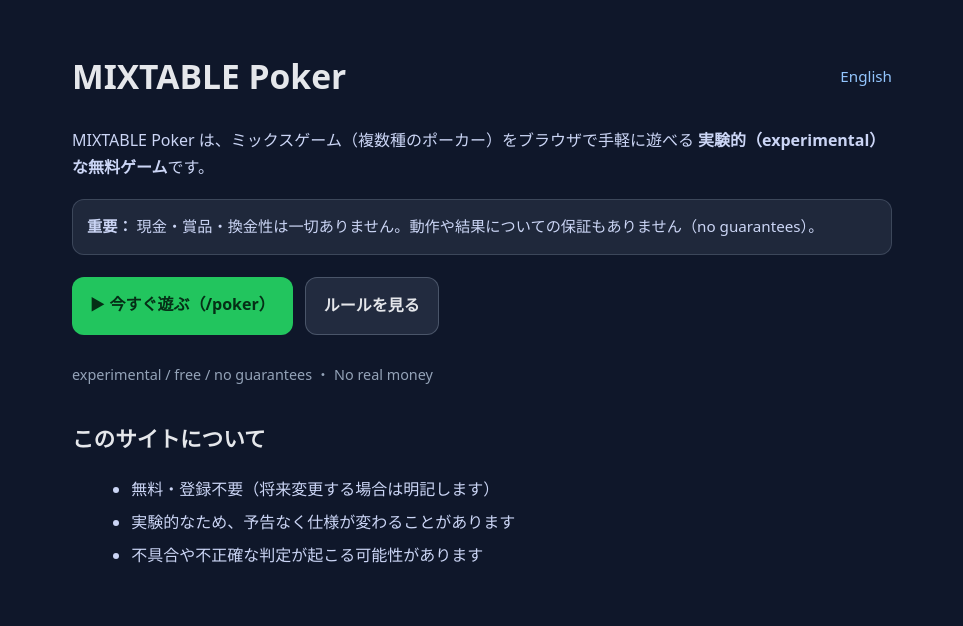
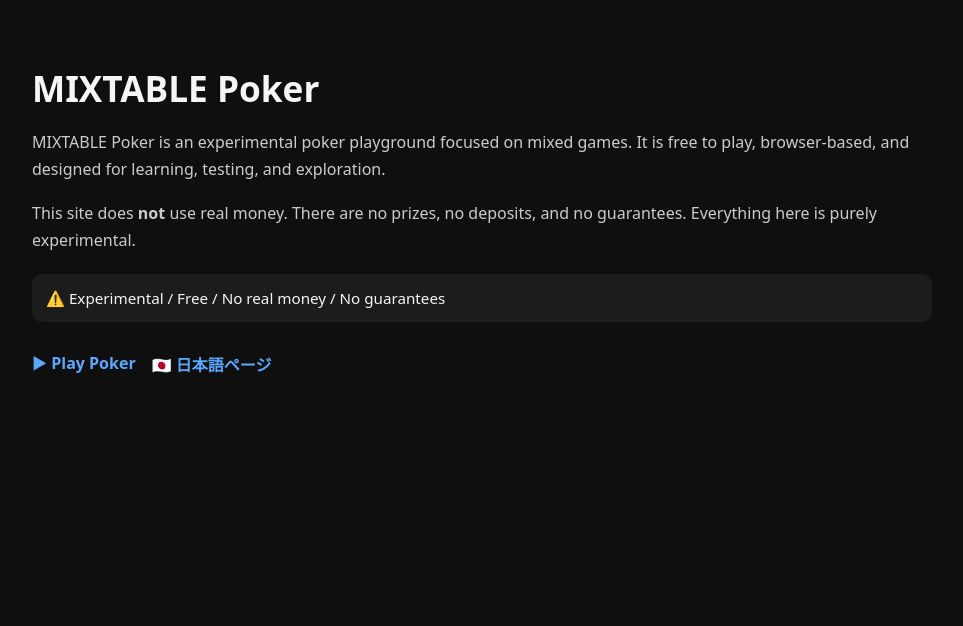
Before and after one commit to kanno596346-design/vite-project, a website built with Vite: page ja/index.html in a window 1280 px wide. Shown: the whole page, without its empty margins (158-1121 px from the left). Built offline with nearby package versions, Linux system fonts and the light colour scheme.

Commit message:
add SEO top + ja + redirects

```diff
--- /dev/null
+++ b/_redirects.txt
@@ -0,0 +1 @@
+/ /poker/ 301
--- a/ja/index.html
+++ b/ja/index.html
@@ -1,131 +1,89 @@
 <!DOCTYPE html>
-<html lang="ja">
+<html lang="en">
   <head>
     <meta charset="UTF-8" />
     <meta name="viewport" content="width=device-width, initial-scale=1.0" />
 
-    <title>MIXTABLE Poker｜実験的な無料ポーカー</title>
+    <title>MIXTABLE Poker – Experimental Free Poker Games</title>
     <meta
       name="description"
-      content="MIXTABLE Poker は実験的（experimental）な無料のポーカーゲームです。現金・賞品・換金性は一切なく、動作や結果の保証もありません。ブラウザで今すぐ遊べます。"
+      content="MIXTABLE Poker is an experimental, free-to-play poker platform. No real money, no prizes, no guarantees. Play mixed poker variants directly in your browser."
     />
     <meta name="robots" content="index, follow" />
 
     <!-- hreflang -->
-    <link rel="alternate" href="/" hreflang="en" />
-    <link rel="alternate" href="/ja/" hreflang="ja" />
-    <link rel="alternate" href="/" hreflang="x-default" />
+    <link rel="alternate" href="https://mixtable.io/" hreflang="en" />
+    <link rel="alternate" href="https://mixtable.io/ja/" hreflang="ja" />
+    <link rel="alternate" href="https://mixtable.io/" hreflang="x-default" />
 
     <style>
       body {
-        font-family: system-ui, -apple-system, BlinkMacSystemFont, sans-serif;
+        font-family: system-ui, -apple-system, BlinkMacSystemFont,
+          "Segoe UI", sans-serif;
         margin: 0;
-        padding: 0;
-        background: #0f172a;
-        color: #e5e7eb;
+        padding: 40px 20px;
+        background: #0f0f0f;
+        color: #f5f5f5;
+      }
+      .wrap {
+        max-width: 900px;
+        margin: 0 auto;
+      }
+      h1 {
+        font-size: 2.2rem;
+        margin-bottom: 0.5em;
+      }
+      p {
         line-height: 1.7;
+        color: #ccc;
       }
-      main {
-        max-width: 820px;
-        margin: 0 auto;
-        padding: 48px 20px;
-      }
-      header {
-        display: flex;
-        align-items: center;
-        justify-content: space-between;
-        gap: 12px;
-        margin-bottom: 22px;
-      }
-      .lang a {
-        color: #93c5fd;
-        text-decoration: none;
+      .note {
+        margin-top: 20px;
+        padding: 14px;
+        background: #1c1c1c;
+        border-radius: 10px;
         font-size: 0.95rem;
       }
-      h1 {
-        font-size: 2.1rem;
-        margin: 0;
+      .links {
+        margin-top: 30px;
+        display: flex;
+        gap: 16px;
+        flex-wrap: wrap;
       }
-      p {
-        margin: 14px 0;
-        color: #cbd5f5;
+      a {
+        color: #5aa9ff;
+        text-decoration: none;
+        font-weight: 600;
       }
-      .ctaRow {
-        display: flex;
-        gap: 12px;
-        flex-wrap: wrap;
-        margin-top: 22px;
-      }
-      .cta {
-        display: inline-block;
-        padding: 14px 18px;
-        border-radius: 12px;
-        text-decoration: none;
-        font-weight: 700;
-      }
-      .primary {
-        background: #22c55e;
-        color: #052e16;
-      }
-      .secondary {
-        background: rgba(148, 163, 184, 0.15);
-        color: #e5e7eb;
-        border: 1px solid rgba(148, 163, 184, 0.35);
-      }
-      .panel {
-        margin-top: 18px;
-        padding: 14px 14px;
-        border-radius: 12px;
-        background: rgba(148, 163, 184, 0.12);
-        border: 1px solid rgba(148, 163, 184, 0.25);
-        color: #cbd5f5;
-        font-size: 0.95rem;
-      }
-      .note {
-        margin-top: 28px;
-        font-size: 0.9rem;
-        color: #94a3b8;
-      }
-      ul {
-        margin: 10px 0 0 1.2em;
-        color: #cbd5f5;
-      }
-      li {
-        margin: 6px 0;
+      a:hover {
+        text-decoration: underline;
       }
     </style>
   </head>
 
   <body>
-    <main>
-      <header>
-        <h1>MIXTABLE Poker</h1>
-        <div class="lang"><a href="/">English</a></div>
-      </header>
+    <div class="wrap">
+      <h1>MIXTABLE Poker</h1>
 
       <p>
-        MIXTABLE Poker は、ミックスゲーム（複数種のポーカー）をブラウザで手軽に遊べる
-        <strong>実験的（experimental）な無料ゲーム</strong>です。
+        MIXTABLE Poker is an experimental poker playground focused on mixed
+        games. It is free to play, browser-based, and designed for learning,
+        testing, and exploration.
       </p>
 
-      <div class="panel">
-        <strong>重要：</strong>
-        現金・賞品・換金性は一切ありません。動作や結果についての保証もありません（no guarantees）。
+      <p>
+        This site does <strong>not</strong> use real money. There are no prizes,
+        no deposits, and no guarantees. Everything here is purely experimental.
+      </p>
+
+      <div class="note">
+        ⚠️ Experimental / Free / No real money / No guarantees
       </div>
 
-      <div class="ctaRow">
-        <a class="cta primary" href="/poker/">▶ 今すぐ遊ぶ（/poker）</a>
-        <a class="cta secondary" href="/poker/#rules">ルールを見る</a>
+      <div class="links">
+        <a href="/poker/">▶ Play Poker</a>
+        <a href="/ja/">🇯🇵 日本語ページ</a>
       </div>
-
-      <p class="note">experimental / free / no guarantees ・ No real money</p>
-
-      <h2 style="margin-top: 34px; font-size: 1.35rem">このサイトについて</h2>
-      <ul>
-        <li>無料・登録不要（将来変更する場合は明記します）</li>
-        <li>実験的なため、予告なく仕様が変わることがあります</li>
-        <li>不具合や不正確な判定が起こる可能性があります</li>
-      </ul>
-    </main>
+    </div>
   </body>
 </html>
```
